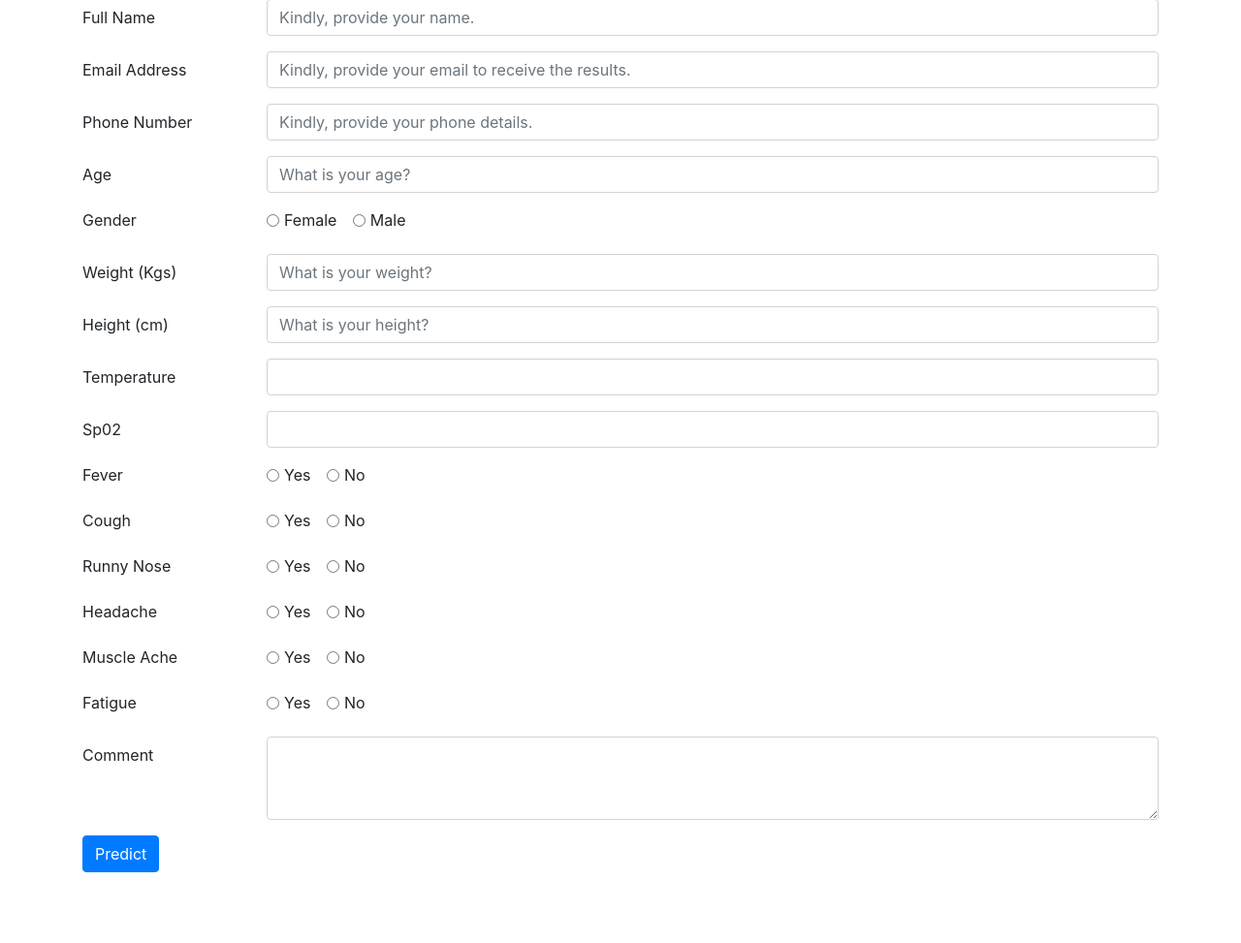
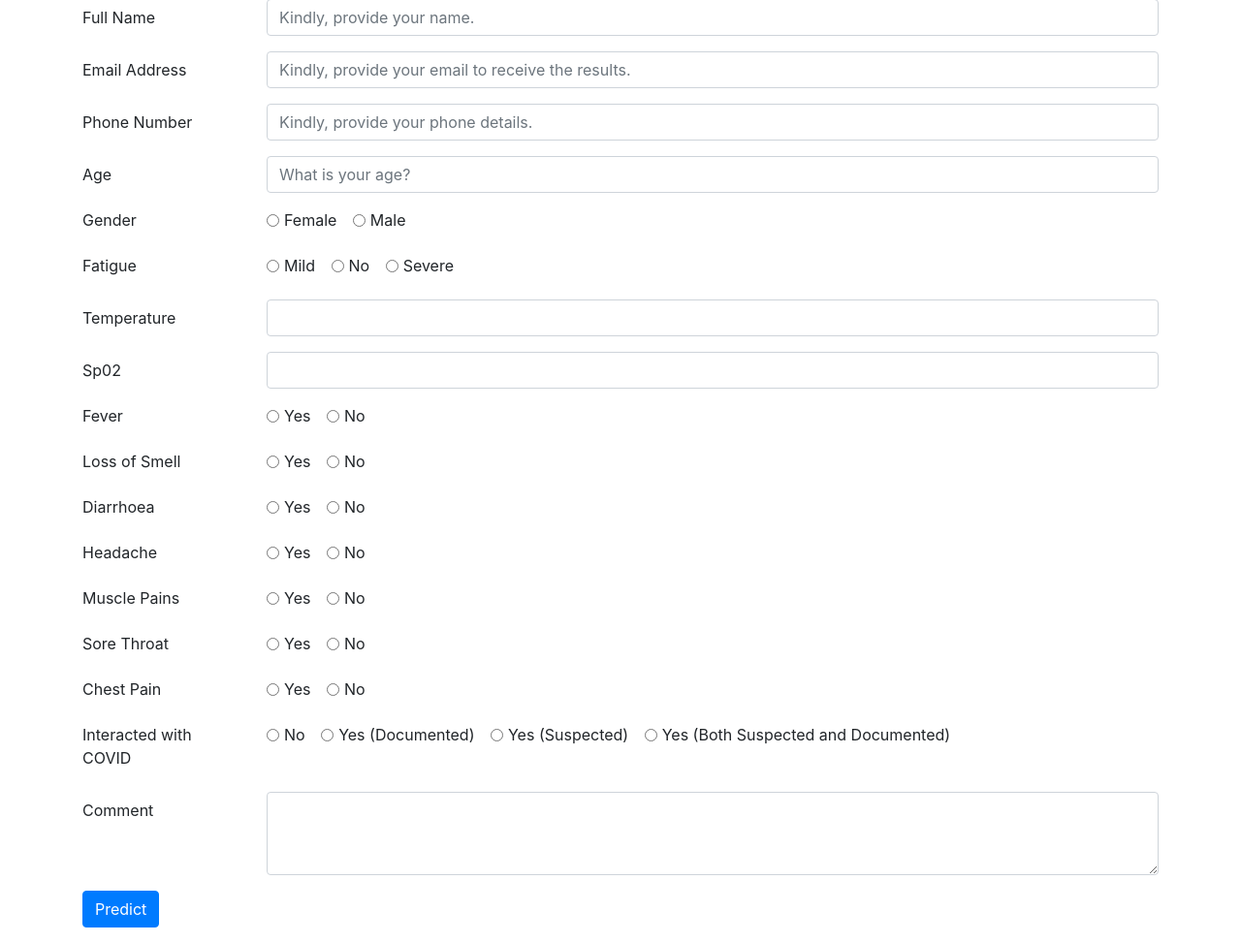
Before and after one commit to MosesBomera/epms, a Flask app: template templates/home.html in a window 1280 px wide. Shown: the part 113-1086 px from the top of the page at 97% size. Before the commit the page ends 1013 px from the top, so only its background shows below. Run offline with Flask 2, Linux system fonts and the light colour scheme; the template is opened without the code that fills it, so the values that code supplies are empty; some libraries are stand-ins or nearby versions.

Commit message:
feat: align features between views and estimator

```diff
--- a/model.py
+++ b/model.py
@@ -31,7 +31,7 @@ class Model:
         if self.model_code == "DS3":
             self.features = [
                 'fever', 'fatigue', 'diarrhoea', 'chest_pain', 'loss_of_smell',
-                'headache', 'sore_throat', 'unusual_muscle_pains', 'gender',
+                'headache', 'sore_throat', 'muscle_pains', 'gender',
                 'interacted_with_covid'
                 ]
 
@@ -49,7 +49,7 @@ class Model:
                 "mapping":{ "no":0, "yes_documented_suspected":1,"yes_suspected":2, "yes_documented":3 }}
             ] + [{"col": feature, "mapping": {False:0, True:1}} \
                 for feature in ['fever', 'diarrhoea', 'chest_pain', 'loss_of_smell',\
-                'headache', 'sore_throat', 'unusual_muscle_pains']]
+                'headache', 'sore_throat', 'muscle_pains']]
 
             # Feature encoding.
             encoder = ce.OrdinalEncoder(mapping=mapping, return_df=True)
--- a/templates/home.html
+++ b/templates/home.html
@@ -69,21 +69,32 @@
         </div>
       </fieldset>
 
-      <!-- Weight -->
-      <div class="form-group row">
-        <label for="weight" class="col-sm-2 col-form-label">Weight (Kgs)</label>
-        <div class="col-sm-10">
-          <input type="number" class="form-control" name="weight" placeholder="What is your weight?" required>
+      <!-- Fatigue -->
+      <fieldset class="form-group">
+        <div class="row">
+          <legend class="col-form-label col-sm-2 pt-0">Fatigue</legend>
+          <div class="col-sm-10">
+            <div class="form-check-inline">
+              <input class="form-check-input" type="radio" name="fatigue" value="mild" required>
+              <label class="form-check-label" for="mild">
+                Mild
+              </label>
+            </div>
+            <div class="form-check-inline">
+              <input class="form-check-input" type="radio" name="fatigue"  value="no">
+              <label class="form-check-label" for="no">
+                No
+              </label>
+            </div>
+            <div class="form-check-inline">
+              <input class="form-check-input" type="radio" name="fatigue"  value="severe">
+              <label class="form-check-label" for="severe">
+                Severe
+              </label>
+            </div>
+          </div>
         </div>
-      </div>
-
-      <!-- Height -->
-      <div class="form-group row">
-        <label for="height" class="col-sm-2 col-form-label">Height (cm)</label>
-        <div class="col-sm-10">
-          <input type="number" class="form-control" name="height" placeholder="What is your height?" required>
-        </div>
-      </div>
+      </fieldset>
 
        <!-- Temperature -->
       <div class="form-group row">
@@ -122,19 +133,19 @@
         </div>
       </fieldset>
 
-      <!-- Cough -->
+      <!-- Loss of smell -->
       <fieldset class="form-group">
         <div class="row">
-          <legend class="col-form-label col-sm-2 pt-0">Cough</legend>
+          <legend class="col-form-label col-sm-2 pt-0">Loss of Smell</legend>
           <div class="col-sm-10">
             <div class="form-check-inline">
-              <input class="form-check-input" type="radio" name="cough" value="yes" required>
+              <input class="form-check-input" type="radio" name="loss_of_smell" value="yes" required>
               <label class="form-check-label" for="yes">
                 Yes
               </label>
             </div>
             <div class="form-check-inline">
-              <input class="form-check-input" type="radio" name="cough"  value="no" reuired>
+              <input class="form-check-input" type="radio" name="loss_of_smell"  value="no" reuired>
               <label class="form-check-label" for="no">
                 No
               </label>
@@ -143,19 +154,19 @@
         </div>
       </fieldset>
 
-      <!-- Runny Nose -->
+      <!-- Diarrhoea -->
       <fieldset class="form-group">
         <div class="row">
-          <legend class="col-form-label col-sm-2 pt-0">Runny Nose</legend>
+          <legend class="col-form-label col-sm-2 pt-0">Diarrhoea</legend>
           <div class="col-sm-10">
             <div class="form-check-inline">
-              <input class="form-check-input" type="radio" name="runny_nose" value="yes" required>
+              <input class="form-check-input" type="radio" name="diarrhoea" value="yes" required>
               <label class="form-check-label" for="yes">
                 Yes
               </label>
             </div>
             <div class="form-check-inline">
-              <input class="form-check-input" type="radio" name="runny_nose"  value="no" reuired>
+              <input class="form-check-input" type="radio" name="diarrhoea"  value="no" reuired>
               <label class="form-check-label" for="no">
                 No
               </label>
@@ -185,19 +196,19 @@
         </div>
       </fieldset>
 
-      <!-- Muscle Ache -->
+      <!-- Muscle Pains -->
       <fieldset class="form-group">
         <div class="row">
-          <legend class="col-form-label col-sm-2 pt-0">Muscle Ache</legend>
+          <legend class="col-form-label col-sm-2 pt-0">Muscle Pains</legend>
           <div class="col-sm-10">
             <div class="form-check-inline">
-              <input class="form-check-input" type="radio" name="muscle_aches" value="yes" required>
+              <input class="form-check-input" type="radio" name="muscle_pains" value="yes" required>
               <label class="form-check-label" for="yes">
                 Yes
               </label>
             </div>
             <div class="form-check-inline">
-              <input class="form-check-input" type="radio" name="muscle_aches"  value="no" reuired>
+              <input class="form-check-input" type="radio" name="muscle_pains"  value="no" reuired>
               <label class="form-check-label" for="no">
                 No
               </label>
@@ -206,23 +217,78 @@
         </div>
       </fieldset>
 
-      <!-- Fatigue -->
+      <!-- Sore Throat -->
       <fieldset class="form-group">
         <div class="row">
-          <legend class="col-form-label col-sm-2 pt-0">Fatigue</legend>
+          <legend class="col-form-label col-sm-2 pt-0">Sore Throat</legend>
           <div class="col-sm-10">
             <div class="form-check-inline">
-              <input class="form-check-input" type="radio" name="fatigue" value="yes" required>
+              <input class="form-check-input" type="radio" name="sore_throat" value="yes" required>
               <label class="form-check-label" for="yes">
                 Yes
               </label>
             </div>
             <div class="form-check-inline">
-              <input class="form-check-input" type="radio" name="fatigue"  value="no" reuired>
+              <input class="form-check-input" type="radio" name="sore_throat"  value="no" reuired>
               <label class="form-check-label" for="no">
                 No
               </label>
             </div>
+          </div>
+        </div>
+      </fieldset>
+
+      <!-- Chest Pain -->
+      <fieldset class="form-group">
+        <div class="row">
+          <legend class="col-form-label col-sm-2 pt-0">Chest Pain</legend>
+          <div class="col-sm-10">
+            <div class="form-check-inline">
+              <input class="form-check-input" type="radio" name="chest_pain" value="yes" required>
+              <label class="form-check-label" for="yes">
+                Yes
+              </label>
+            </div>
+            <div class="form-check-inline">
+              <input class="form-check-input" type="radio" name="chest_pain"  value="no" reuired>
+              <label class="form-check-label" for="no">
+                No
+              </label>
+            </div>
+          </div>
+        </div>
+      </fieldset>
+
+      <!-- Interacted with COVID -->
+      <fieldset class="form-group">
+        <div class="row">
+          <legend class="col-form-label col-sm-2 pt-0">Interacted with COVID</legend>
+          <div class="col-sm-10">
+            <div class="form-check-inline">
+              <input class="form-check-input" type="radio" name="interacted_with_covid"  value="no" reuired>
+              <label class="form-check-label" for="no">
+                No
+              </label>
+            </div>
+            <div class="form-check-inline">
+              <input class="form-check-input" type="radio" name="interacted_with_covid" value="yes_documented" required>
+              <label class="form-check-label" for="yes_documented">
+                Yes (Documented)
+              </label>
+            </div>
+            <div class="form-check-inline">
+              <input class="form-check-input" type="radio" name="interacted_with_covid" value="yes_suspected" required>
+              <label class="form-check-label" for="yes_suspected">
+                Yes (Suspected)
+              </label>
+            </div>
+            <div class="form-check-inline">
+              <input class="form-check-input" type="radio" name="interacted_with_covid" value="yes_documented_suspected" required>
+              <label class="form-check-label" for="yes_documented_suspected">
+                Yes (Both Suspected and Documented) <!-- Find out more about what this means. -->
+              </label>
+            </div>
+
           </div>
         </div>
       </fieldset>
```
